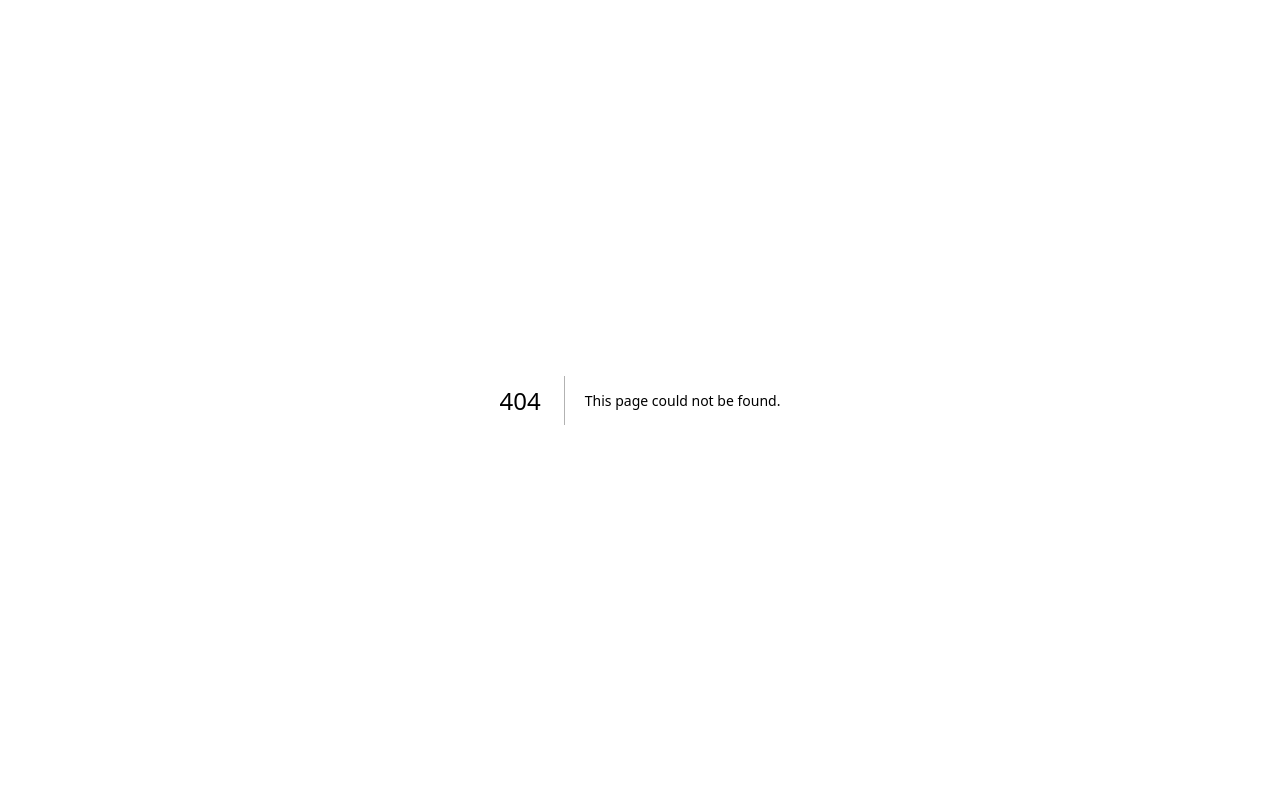
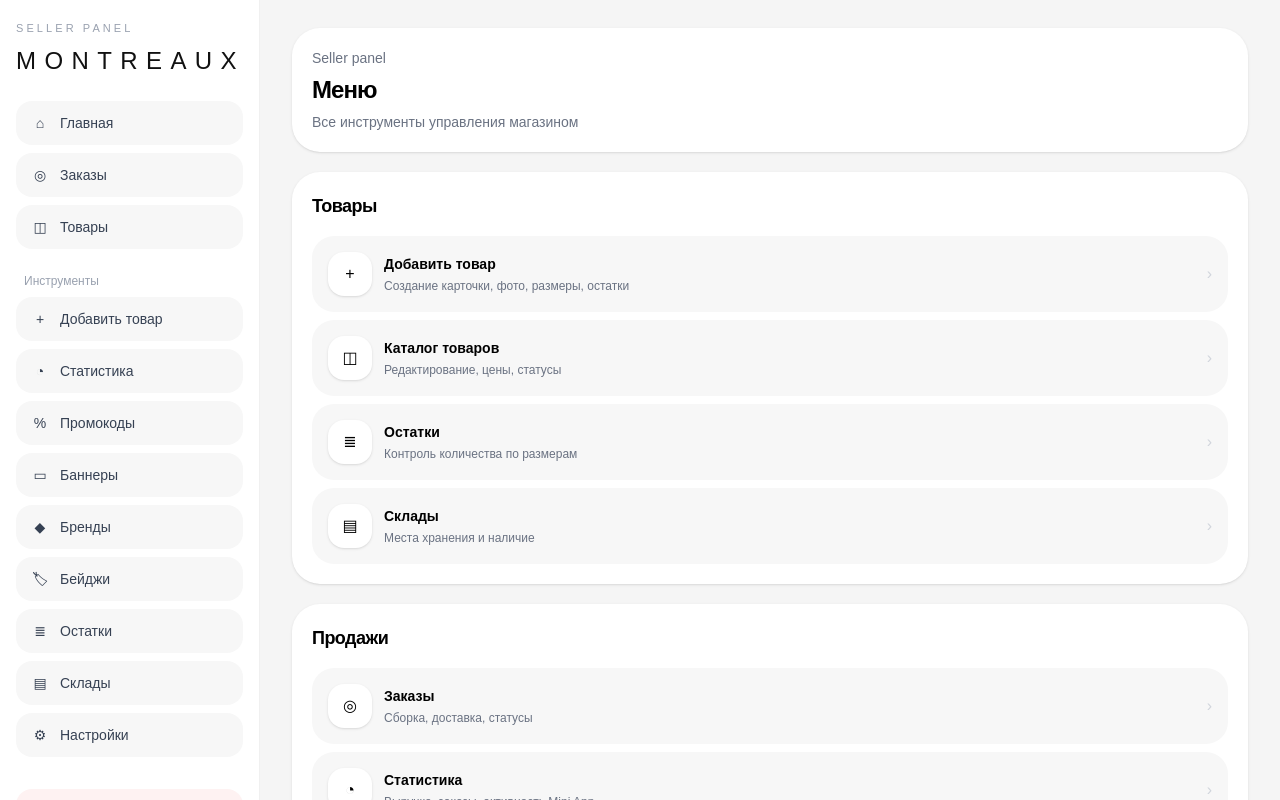
Before and after one commit to rennymateso/tg-shop, a Next.js app: page /admin/menu in a window 1280 px wide. Before the commit this address had no page. Built offline with nearby package versions, Linux system fonts and the light colour scheme.

Commit message:
Add admin seller menu page

```diff
--- /dev/null
+++ b/app/admin/menu/page.tsx
@@ -0,0 +1,171 @@
+"use client";
+
+import Link from "next/link";
+import { useRouter } from "next/navigation";
+
+const menuSections = [
+  {
+    title: "Товары",
+    items: [
+      {
+        href: "/admin/products/new",
+        title: "Добавить товар",
+        subtitle: "Создание карточки, фото, размеры, остатки",
+        icon: "+",
+      },
+      {
+        href: "/admin/products",
+        title: "Каталог товаров",
+        subtitle: "Редактирование, цены, статусы",
+        icon: "◫",
+      },
+      {
+        href: "/admin/stocks",
+        title: "Остатки",
+        subtitle: "Контроль количества по размерам",
+        icon: "≣",
+      },
+      {
+        href: "/admin/warehouses",
+        title: "Склады",
+        subtitle: "Места хранения и наличие",
+        icon: "▤",
+      },
+    ],
+  },
+  {
+    title: "Продажи",
+    items: [
+      {
+        href: "/admin/orders",
+        title: "Заказы",
+        subtitle: "Сборка, доставка, статусы",
+        icon: "◎",
+      },
+      {
+        href: "/admin/statistics",
+        title: "Статистика",
+        subtitle: "Выручка, заказы, активность Mini App",
+        icon: "◔",
+      },
+      {
+        href: "/admin/promocodes",
+        title: "Промокоды",
+        subtitle: "Скидки и акции",
+        icon: "%",
+      },
+    ],
+  },
+  {
+    title: "Витрина",
+    items: [
+      {
+        href: "/admin/banners",
+        title: "Баннеры",
+        subtitle: "Главная страница и акции",
+        icon: "▭",
+      },
+      {
+        href: "/admin/brands",
+        title: "Бренды",
+        subtitle: "Список брендов магазина",
+        icon: "◆",
+      },
+      {
+        href: "/admin/badges",
+        title: "Бейджи",
+        subtitle: "В наличии, новинка, скидка",
+        icon: "🏷",
+      },
+    ],
+  },
+  {
+    title: "Система",
+    items: [
+      {
+        href: "/admin/settings",
+        title: "Настройки",
+        subtitle: "Основные параметры магазина",
+        icon: "⚙",
+      },
+    ],
+  },
+] as const;
+
+export default function AdminMenuPage() {
+  const router = useRouter();
+
+  const handleLogout = async () => {
+    await fetch("/api/admin-logout", {
+      method: "POST",
+    });
+
+    router.push("/admin/login");
+    router.refresh();
+  };
+
+  return (
+    <>
+      <div className="mb-5">
+        <div className="rounded-[28px] bg-white p-5 shadow-sm">
+          <p className="text-sm text-gray-500">Seller panel</p>
+          <h1 className="mt-1 text-[24px] font-semibold tracking-[-0.04em] text-black">
+            Меню
+          </h1>
+          <p className="mt-1 text-sm text-gray-500">
+            Все инструменты управления магазином
+          </p>
+        </div>
+      </div>
+
+      <div className="space-y-5">
+        {menuSections.map((section) => (
+          <section key={section.title} className="rounded-[28px] bg-white p-5 shadow-sm">
+            <h2 className="text-lg font-semibold tracking-[-0.03em] text-black">
+              {section.title}
+            </h2>
+
+            <div className="mt-4 space-y-2">
+              {section.items.map((item) => (
+                <Link
+                  key={item.href}
+                  href={item.href}
+                  className="flex items-center gap-3 rounded-[22px] bg-[#F7F7F7] p-4 transition active:scale-[0.99]"
+                >
+                  <div className="flex h-11 w-11 shrink-0 items-center justify-center rounded-2xl bg-white text-base text-black shadow-sm">
+                    {item.icon}
+                  </div>
+
+                  <div className="min-w-0 flex-1">
+                    <p className="truncate text-sm font-semibold text-black">
+                      {item.title}
+                    </p>
+                    <p className="mt-1 line-clamp-2 text-xs leading-4 text-gray-500">
+                      {item.subtitle}
+                    </p>
+                  </div>
+
+                  <span className="shrink-0 text-gray-300">›</span>
+                </Link>
+              ))}
+            </div>
+          </section>
+        ))}
+
+        <section className="rounded-[28px] bg-white p-5 shadow-sm">
+          <h2 className="text-lg font-semibold tracking-[-0.03em] text-black">
+            Аккаунт
+          </h2>
+
+          <button
+            type="button"
+            onClick={handleLogout}
+            className="mt-4 w-full rounded-[22px] bg-red-50 p-4 text-left text-sm font-semibold text-red-600"
+          >
+            Выйти из админ-панели
+          </button>
+        </section>
+      </div>
+    </>
+  );
+}
```
